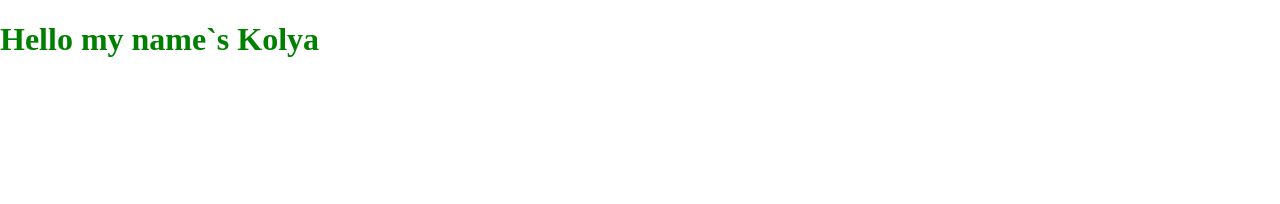
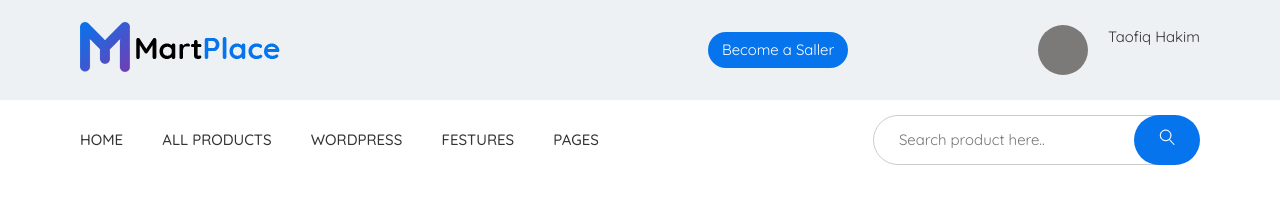
Before and after one commit to kolweb-dev/martPlace, a website: page app/index.html in a window 1280 px wide. Drawn offline with nearby package versions, Linux system fonts and the light colour scheme; files that its build step writes are made by us from their sources.

Commit message:
added header

```diff
--- a/app/index.html
+++ b/app/index.html
@@ -11,10 +11,82 @@
 </head>
 
 <body>
-    <div class="box">
-        <h1>Hello my name`s Kolya</h1>
+    <header class="header">
+        <div class="header__top">
+            <div class="container">
+                <div class="header__inner">
+                    <div class="header__logo">
+                        <a href="#">
+                            <img src="images/logo.png" alt="">
+                        </a>
+                    </div>
+                    <div class="header__box-become">
+                        <a class="btn header__box-btn" href=" ">Become a Saller</a>
+                    </div>
+                    <div class="header__box">
+                        <a class="bluebell" href="#"></a>
+                        <a class="massege" href="#"></a>
+                        <a class="basket" href="#"></a>
+                    </div>
+                    <div class="header__box-user">
+                        <a class="header__user-img" href="#"></a>
+                        <div class="header__user">
+                            <span>Taofiq Hakim</span><br>
+                            <a href="#"></a>
+                        </div>
+                    </div>
+                </div>
+            </div>
+        </div>
+        <div class="header-menu">
+            <div class="container">
+                <nav class="menu">
+                    <ul class="menu__list">
+                        <li>
+                            <a href="#">
+                                HOME
+                            </a>
+                        </li>
+                        <li>
+                            <a href="#">
+                                all products
+                            </a>
+                        </li>
+                        <li>
+                            <a href="#">
+                                wordpress
+                            </a>
+                        </li>
+                        <li>
+                            <a href="#">
+                                festures
+                            </a>
+                        </li>
+                        <li>
+                            <a href="#">
+                                Pages
+                            </a>
+                        </li>
+                        <!-- <li class="menu__list-search">
+                            <input type="text" placeholder="Search product here..">
+                            <a href="#">
+                                <img src="images/list_search.png" alt="">
+                            </a>
 
-    </div>
+                        </li> -->
+                    </ul>
+                    <div class="menu__list-search">
+                        <form>
+                            <input type="text" placeholder="Search product here..">
+                            <a href="#">
+                                <img src="images/list_search.png" alt="">
+                            </a>
+                        </form>
+                    </div>
+                </nav>
+            </div>
+        </div>
+    </header>
 
 
 
--- /dev/null
+++ b/app/scss/_fonts.scss
@@ -0,0 +1,21 @@
+@font-face{
+    font-family: "Quicksand-Regular";
+  src: url("../fonts/Quicksand-Regular.woff") format("woff"), /* Modern Browsers */
+    url("../fonts/Quicksand-Regular.woff2") format("woff2"); /* Modern Browsers */
+  font-weight: 400;
+//   font-display: swap;
+}
+@font-face{
+    font-family: "Quicksand-Medium";
+  src: url("../fonts/Quicksand-Medium.woff") format("woff"), /* Modern Browsers */
+    url("../fonts/Quicksand-Medium.woff2") format("woff2"); /* Modern Browsers */
+  font-weight: 500;
+//   font-display: swap;
+}
+@font-face{
+    font-family: "Quicksand-Bold";
+  src: url("../fonts/Quicksand-Bold.woff") format("woff"), /* Modern Browsers */
+    url("../fonts/Quicksand-Bold.woff2") format("woff2"); /* Modern Browsers */
+  font-weight: 700;
+//   font-display: swap;
+}
--- /dev/null
+++ b/app/scss/_global.scss
@@ -0,0 +1,31 @@
+html{
+    box-sizing: border-box;
+}
+*,*::before,*::after{
+    box-sizing:inherit;
+}
+a{
+    display: inline-block;
+    text-decoration: none;
+    color:$text;
+}
+ul,li{
+    margin: 0;
+    padding: 0;
+    list-style: none;
+}
+body{
+    font-family: 'Quicksand-Regular' , sans-serif;
+    font-weight: 400;
+    font-size: 15px;
+    line-height: 24px;
+    color: $text;
+}
+.container{
+    width: 1150px;
+    margin:  auto;
+    padding: 0 15px;
+}
+.header__top{
+background-color:#eef1f3;
+}
--- /dev/null
+++ b/app/scss/_vars.scss
@@ -0,0 +1,2 @@
+$text:#333333;
+$blue:#0674ec;
--- a/app/scss/style.scss
+++ b/app/scss/style.scss
@@ -1,9 +1,84 @@
-html{
-    box-sizing: border-box;
+@import 'vars';
+@import 'global';
+@import 'fonts';
+
+.header__inner{
+    display: flex;
+    justify-content: space-between;
+    height: 100px;
+    align-items: center;
+
 }
-*,*::before,*::after{
-    box-sizing:inherit;
+
+.btn{
+    border-radius: 20px;
+    padding: 6px;
+    text-align: center;
+    color: #fff;
+    width: 140px;
 }
-h1{
-    color: green;
+.header__box-become{
+    margin-left: auto;
+    margin-right: 50px;
 }
+.header__box-btn{
+
+    background-color:$blue;
+}
+.header__box{
+    width: 140px;
+}
+.header__box-user{
+    display: flex;
+    justify-content: space-between;
+}
+
+.header__user-img{
+     width: 50px;
+    height: 50px;
+    background-color:#7c7979;
+    border-radius: 50%;
+}
+.header__user{
+    margin-left: 20px;
+}
+
+.menu{
+    display: flex;
+    justify-content: space-between;
+    align-items:center;
+    height: 80px;
+}
+.menu__list{
+    position: relative;
+    li{
+        display: inline-block;
+        &+li{
+            margin-left: 35px;
+        }
+        a{
+            font-family: "Quicksand-Medium" , sans-serif;
+            font-weight: 550;
+            font-size: 15px;
+            text-transform: uppercase;
+        }
+    }
+}
+.menu__list-search{
+    margin-left: 50px;
+    input{
+        padding: 15px 0 16px 25px;
+        border: 1px solid #ccc;
+        border-radius: 30px;
+        width: 315px;
+        outline: 0;
+    }
+    a{
+      background-color:#000;
+       padding: 13px 25px;
+       margin-left: -58px;
+      text-align: center;
+      border-radius:30px;
+      background-color:$blue;
+    }
+    }
```
Also changed, not shown: app/fonts/Quicksand-Bold.woff (added), app/fonts/Quicksand-Bold.woff2 (added), app/fonts/Quicksand-Medium.woff (added), app/fonts/Quicksand-Medium.woff2 (added), app/fonts/Quicksand-Regular.woff (added), app/fonts/Quicksand-Regular.woff2 (added), app/images/list_search.png (added), app/images/logo.png (added).
